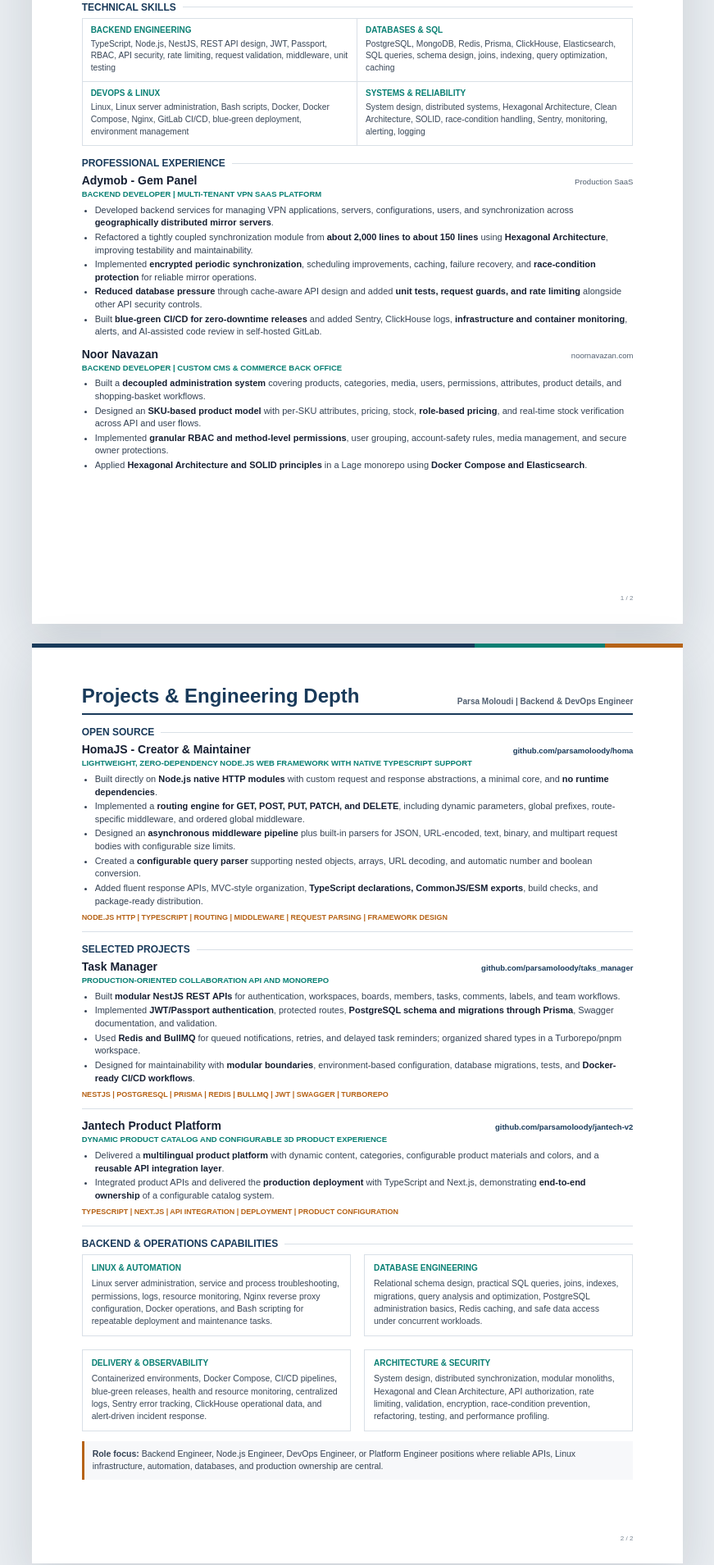
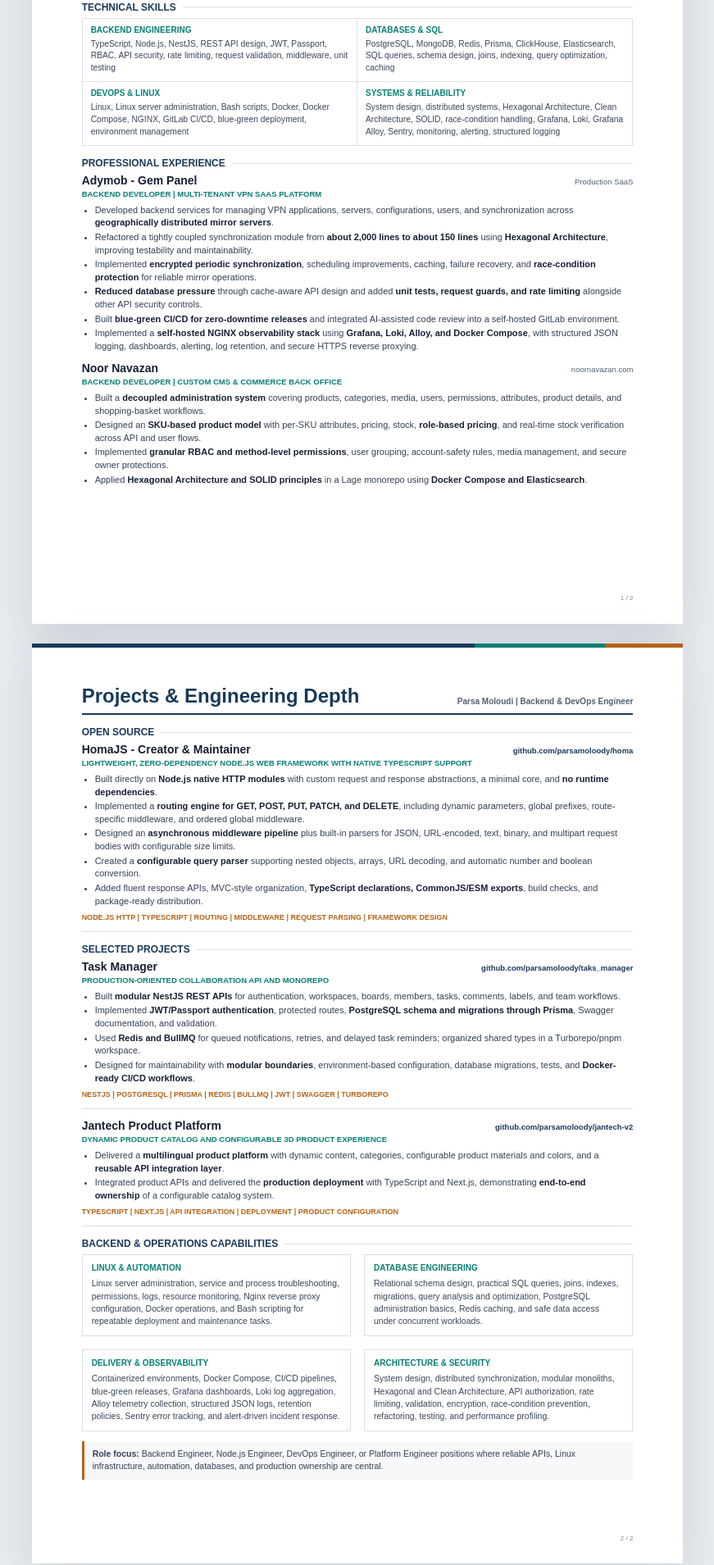
Before and after one commit to parsamoloody/parsamoloody, a plain HTML site: page resume.html in a window 1280 px wide. Shown: the part 438-2347 px from the top of the page at 82% size, without its empty margins (204-1075 px from the left). Drawn offline with Linux system fonts and the light colour scheme.

Commit message:
Update resume with Grafana observability experience

```diff
--- a/resume.html
+++ b/resume.html
@@ -474,11 +474,11 @@
           </div>
           <div class="skill-group">
             <h3>DevOps &amp; Linux</h3>
-            <p>Linux, Linux server administration, Bash scripts, Docker, Docker Compose, Nginx, GitLab CI/CD, blue-green deployment, environment management</p>
+            <p>Linux, Linux server administration, Bash scripts, Docker, Docker Compose, NGINX, GitLab CI/CD, blue-green deployment, environment management</p>
           </div>
           <div class="skill-group">
             <h3>Systems &amp; Reliability</h3>
-            <p>System design, distributed systems, Hexagonal Architecture, Clean Architecture, SOLID, race-condition handling, Sentry, monitoring, alerting, logging</p>
+            <p>System design, distributed systems, Hexagonal Architecture, Clean Architecture, SOLID, race-condition handling, Grafana, Loki, Grafana Alloy, Sentry, monitoring, alerting, structured logging</p>
           </div>
         </div>
       </section>
@@ -499,7 +499,8 @@
             <li>Refactored a tightly coupled synchronization module from <strong>about 2,000 lines to about 150 lines</strong> using <strong>Hexagonal Architecture</strong>, improving testability and maintainability.</li>
             <li>Implemented <strong>encrypted periodic synchronization</strong>, scheduling improvements, caching, failure recovery, and <strong>race-condition protection</strong> for reliable mirror operations.</li>
             <li><strong>Reduced database pressure</strong> through cache-aware API design and added <strong>unit tests, request guards, and rate limiting</strong> alongside other API security controls.</li>
-            <li>Built <strong>blue-green CI/CD for zero-downtime releases</strong> and added Sentry, ClickHouse logs, <strong>infrastructure and container monitoring</strong>, alerts, and AI-assisted code review in self-hosted GitLab.</li>
+            <li>Built <strong>blue-green CI/CD for zero-downtime releases</strong> and integrated AI-assisted code review into a self-hosted GitLab environment.</li>
+            <li>Implemented a <strong>self-hosted NGINX observability stack</strong> using <strong>Grafana, Loki, Alloy, and Docker Compose</strong>, with structured JSON logging, dashboards, alerting, log retention, and secure HTTPS reverse proxying.</li>
           </ul>
         </article>
 
@@ -599,7 +600,7 @@
           </div>
           <div class="support-block">
             <h3>Delivery &amp; Observability</h3>
-            <p>Containerized environments, Docker Compose, CI/CD pipelines, blue-green releases, health and resource monitoring, centralized logs, Sentry error tracking, ClickHouse operational data, and alert-driven incident response.</p>
+            <p>Containerized environments, Docker Compose, CI/CD pipelines, blue-green releases, Grafana dashboards, Loki log aggregation, Alloy telemetry collection, structured JSON logs, retention policies, Sentry error tracking, and alert-driven incident response.</p>
           </div>
           <div class="support-block">
             <h3>Architecture &amp; Security</h3>
```
Also changed, not shown: index.html (+4 -4 lines).
